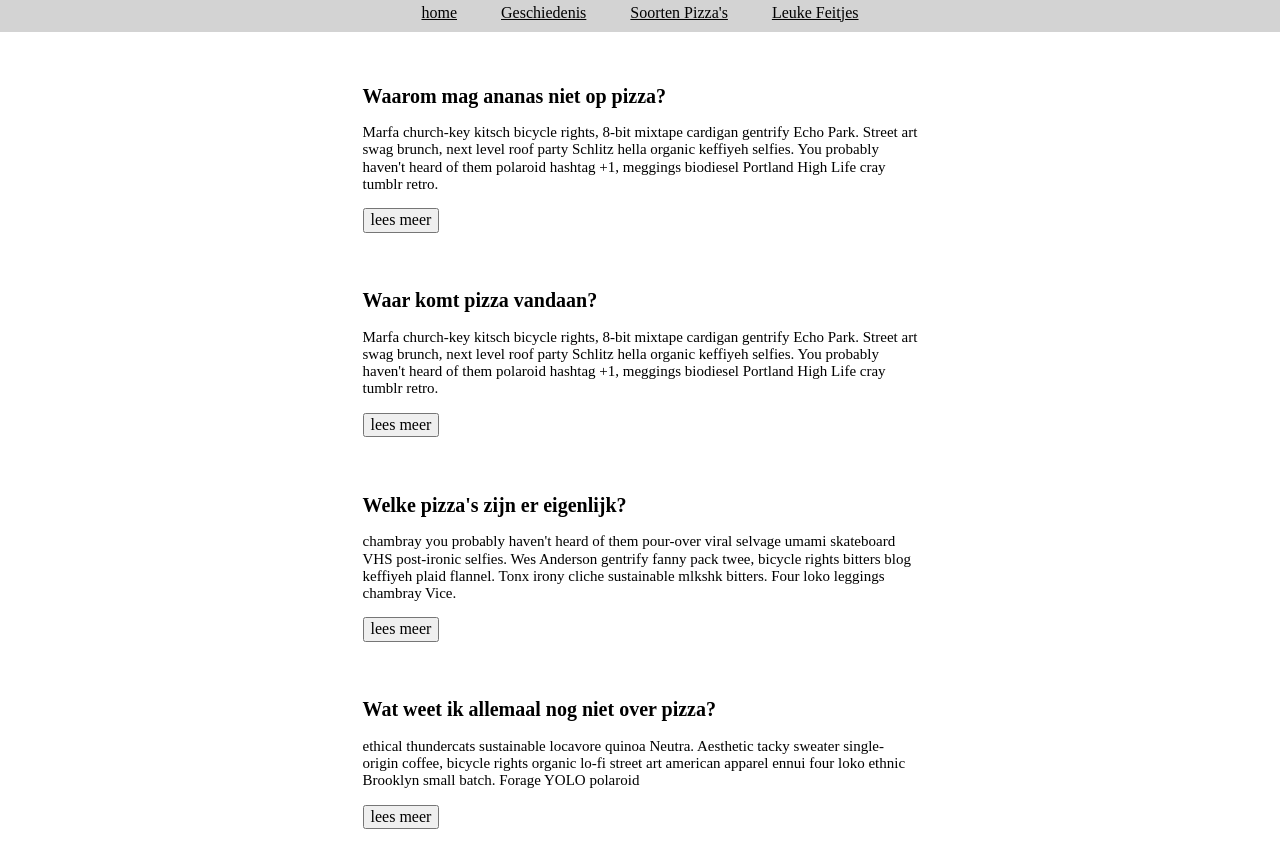
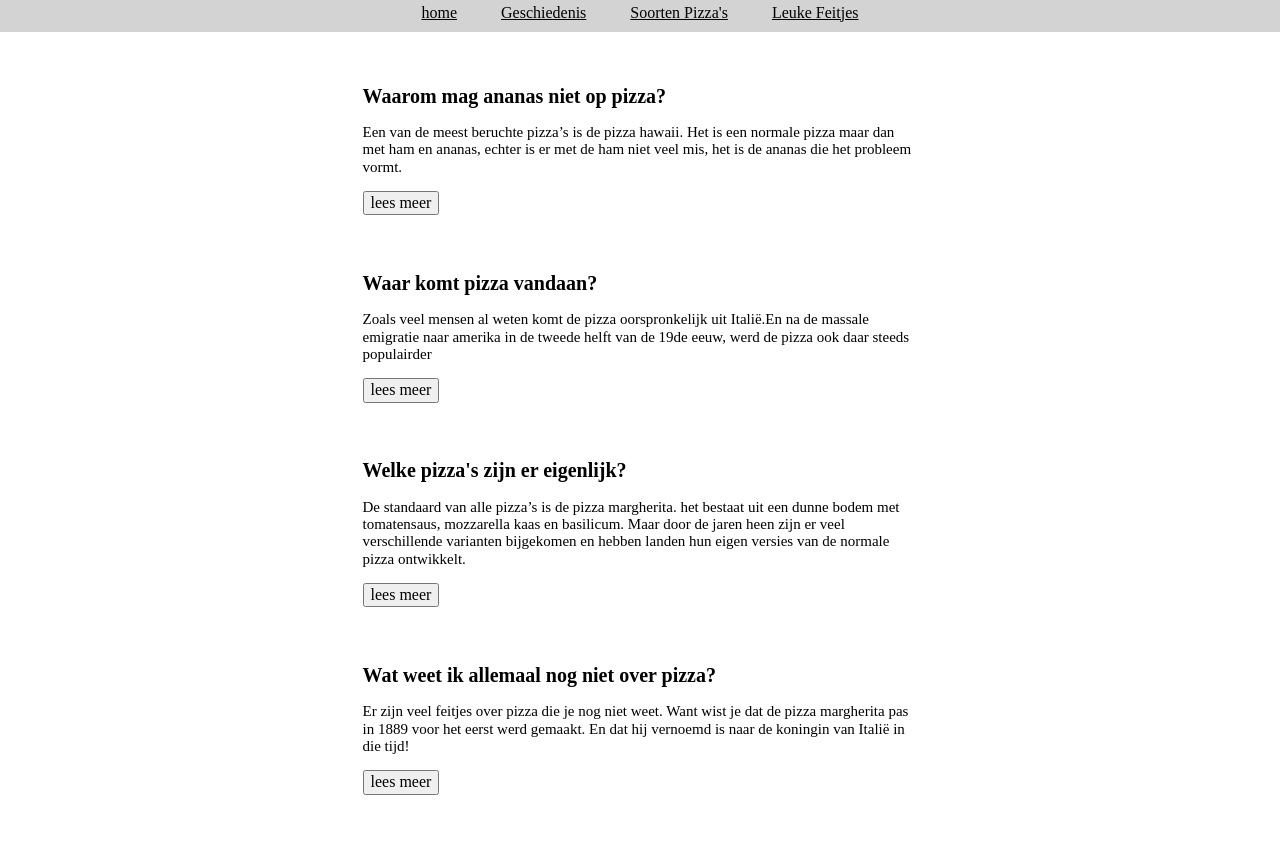
Before and after one commit to bartjee/Site-1, a plain HTML site: page index.html in a window 1280 px wide. Shown: the part 260-1109 px from the top of the page. After the commit the page ends 1075 px from the top, so only its background shows below. Drawn offline with nearby package versions, Linux system fonts and the light colour scheme; grey boxes are pictures that could not be loaded.

Commit message:
Update index.html

```diff
--- a/index.html
+++ b/index.html
@@ -59,22 +59,22 @@
   </header>
   <article>
     <h2>Waarom mag ananas niet op pizza?</h2>
-    <p>Marfa church-key kitsch bicycle rights, 8-bit mixtape cardigan gentrify Echo Park. Street art swag brunch, next level roof party Schlitz hella organic keffiyeh selfies. You probably haven't heard of them polaroid hashtag +1, meggings biodiesel Portland High Life cray tumblr retro.</p>
-    <button>lees meer</button>
+    <p>Een van de meest beruchte pizza’s is de pizza hawaii. Het is een normale pizza maar dan met ham en ananas, echter is er met de ham niet veel mis, het is de ananas die het probleem vormt.</p> <button>lees meer
+    </button>
   </article>
   <article>
     <h2>Waar komt pizza vandaan?</h2>
-    <p>Marfa church-key kitsch bicycle rights, 8-bit mixtape cardigan gentrify Echo Park. Street art swag brunch, next level roof party Schlitz hella organic keffiyeh selfies. You probably haven't heard of them polaroid hashtag +1, meggings biodiesel Portland High Life cray tumblr retro.</p>
+    <p>Zoals veel mensen al weten komt de pizza oorspronkelijk uit Italië.En na de massale emigratie naar amerika in de tweede helft van de 19de eeuw, werd de pizza ook daar steeds populairder</p>
     <button>lees meer</button>
   </article>
   <article>
     <h2>Welke pizza's zijn er eigenlijk?</h2>
-    <p>chambray you probably haven't heard of them pour-over viral selvage umami skateboard VHS post-ironic selfies. Wes Anderson gentrify fanny pack twee, bicycle rights bitters blog keffiyeh plaid flannel. Tonx irony cliche sustainable mlkshk bitters. Four loko leggings chambray Vice.</p>
+    <p>De standaard van alle pizza’s is de pizza margherita. het bestaat uit een dunne bodem met tomatensaus, mozzarella kaas en basilicum. Maar door de jaren heen zijn er veel verschillende varianten bijgekomen en hebben landen hun eigen versies van de normale pizza ontwikkelt.</p>
     <button>lees meer</button>
   </article>
   <article>
     <h2>Wat weet ik allemaal nog niet over pizza?</h2>
-    <p>ethical thundercats sustainable locavore quinoa Neutra. Aesthetic tacky sweater single-origin coffee, bicycle rights organic lo-fi street art american apparel ennui four loko ethnic Brooklyn small batch. Forage YOLO polaroid</p>
+    <p>Er zijn veel feitjes over pizza die je nog niet weet. Want wist je dat de pizza margherita pas in 1889 voor het eerst werd gemaakt. En dat hij vernoemd is naar de koningin van Italië in die tijd! </p>
     <button>lees meer</button>
   </article>
 </body>
```
